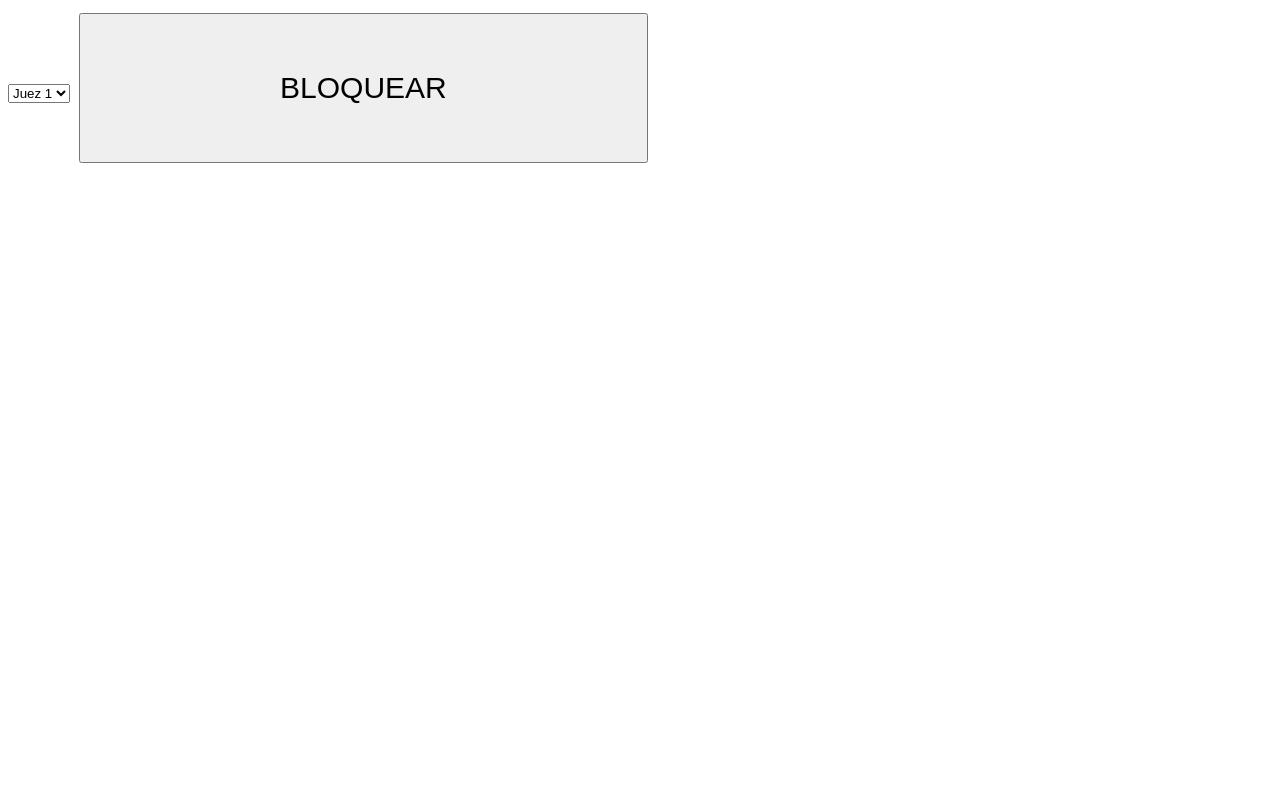
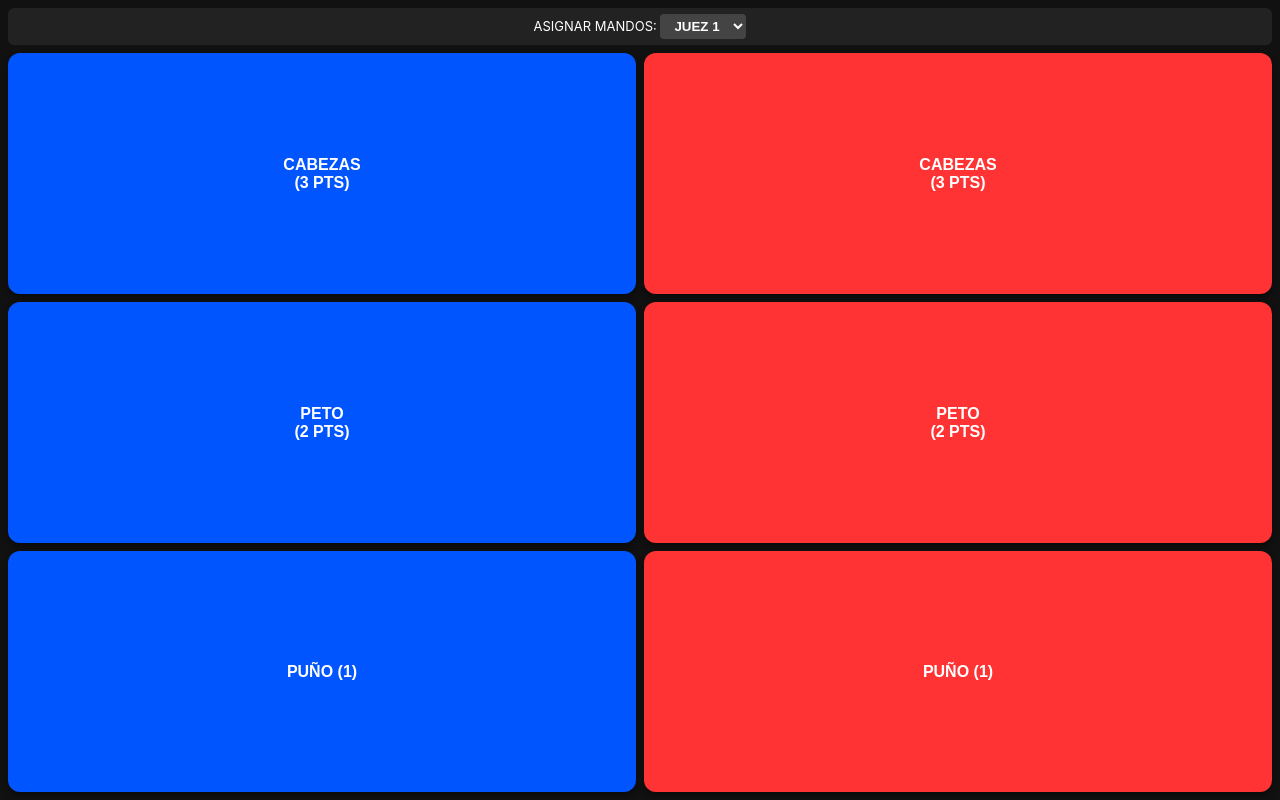
Before and after one commit to hstkd/marcador, a website: page public/juez.html in a window 1280 px wide. Drawn offline with nearby package versions, Linux system fonts and the light colour scheme; no server answers.

Commit message:
Update juez.html

```diff
--- a/public/juez.html
+++ b/public/juez.html
@@ -1,16 +1,117 @@
 <!DOCTYPE html>
-<html><head><script src="/socket.io/socket.io.js"></script>
-<style>button{width:45%; height:150px; font-size:30px; margin:5px;}</style></head>
+<html lang="es">
+<head>
+    <meta charset="UTF-8">
+    <meta name="viewport" content="width=device-width, initial-scale=1.0, maximum-scale=1.0, user-scalable=no">
+    <title>Mando de Juez - HS Taekwondo</title>
+    <style>
+        body {
+            background: #111;
+            color: white;
+            font-family: -apple-system, BlinkMacSystemFont, sans-serif;
+            margin: 0;
+            padding: 8px;
+            text-align: center;
+            box-sizing: border-box;
+            height: 100vh;
+            display: flex;
+            flex-direction: column;
+            user-select: none;
+            -webkit-user-select: none;
+            touch-action: manipulation;
+        }
+        .selector-juez {
+            background: #222;
+            padding: 6px;
+            border-radius: 6px;
+            margin-bottom: 8px;
+            font-size: 13px;
+        }
+        .selector-juez select {
+            background: #444;
+            color: #fff;
+            border: none;
+            padding: 4px 10px;
+            font-weight: bold;
+            border-radius: 4px;
+        }
+        .contenedor-juez {
+            display: flex;
+            flex: 1;
+            gap: 8px;
+            height: calc(100% - 45px);
+        }
+        .columna {
+            flex: 1;
+            display: flex;
+            flex-direction: column;
+            gap: 8px;
+            height: 100%;
+        }
+        .azul { background: #0055ff; }
+        .rojo { background: #ff3333; }
+
+        button {
+            flex: 1;
+            border: none;
+            color: white;
+            font-weight: bold;
+            font-size: 16px;
+            border-radius: 12px;
+            text-transform: uppercase;
+            box-shadow: 0 4px 6px rgba(0,0,0,0.4);
+            -webkit-tap-highlight-color: transparent;
+            display: flex;
+            align-items: center;
+            justify-content: center;
+        }
+        button:active {
+            filter: brightness(1.3);
+            transform: scale(0.98);
+        }
+        .btn-puno { font-size: 14px; opacity: 0.85; max-height: 20%; }
+    </style>
+    <script src="/socket.io/socket.io.js"></script>
+</head>
 <body>
-    <select id="idJuez"><option value="1">Juez 1</option><option value="2">Juez 2</option></select>
-    <button onclick="socket.emit('registrarJuez', document.getElementById('idJuez').value)">BLOQUEAR</button>
-    <div id="controles" style="display:none;">
-        <button onclick="votar('azul', 'peto')" style="background:blue; color:white;">AZUL</button>
-        <button onclick="votar('rojo', 'peto')" style="background:red; color:white;">ROJO</button>
+
+    <!-- IDENTIFICADOR DEL DISPOSITIVO -->
+    <div class="selector-juez">
+        ASIGNAR MANDOS:
+        <select id="num-juez">
+            <option value="1">JUEZ 1</option>
+            <option value="2">JUEZ 2</option>
+            <option value="3">JUEZ 3</option>
+        </select>
     </div>
+
+    <div class="contenedor-juez">
+        <!-- BOTONES COMPETIDOR AZUL (CHONG) -->
+        <div class="columna">
+            <button class="azul" onclick="enviarPunto('azul', 'cabeza')">CABEZAS<br>(3 Pts)</button>
+            <button class="azul" onclick="enviarPunto('azul', 'peto')">PETO<br>(2 Pts)</button>
+            <button class="azul class-puno" onclick="enviarPunto('azul', 'puno')">PUÑO (1)</button>
+        </div>
+
+        <!-- BOTONES COMPETIDOR ROJO (HONG) -->
+        <div class="columna">
+            <button class="rojo" onclick="enviarPunto('rojo', 'cabeza')">CABEZAS<br>(3 Pts)</button>
+            <button class="rojo" onclick="enviarPunto('rojo', 'peto')">PETO<br>(2 Pts)</button>
+            <button class="rojo class-puno" onclick="enviarPunto('rojo', 'puno')">PUÑO (1)</button>
+        </div>
+    </div>
+
     <script>
         const socket = io();
-        socket.on('juezRegistrado', (ok) => { if(ok) document.getElementById('controles').style.display='block'; else alert('Ocupado'); });
-        function votar(c, t) { socket.emit('clickJuez', {competidor:c, tecnica:t, idJuez:document.getElementById('idJuez').value}); }
+
+        function enviarPunto(comp, tec) {
+            const nJuez = document.getElementById('num-juez').value;
+            socket.emit('clickJuez', {
+                competidor: comp,
+                tecnica: tec,
+                numeroJuez: parseInt(nJuez)
+            });
+        }
     </script>
-</body></html>
+</body>
+</html>
```
